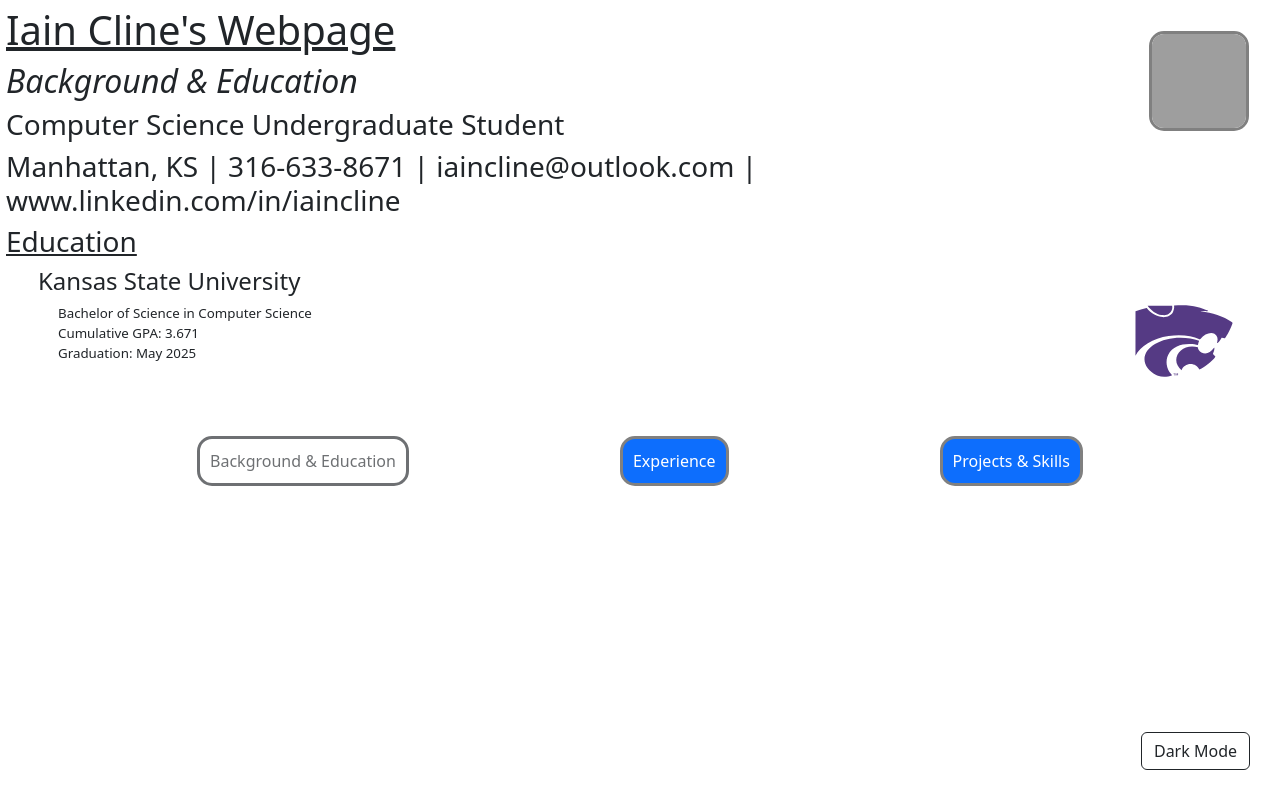
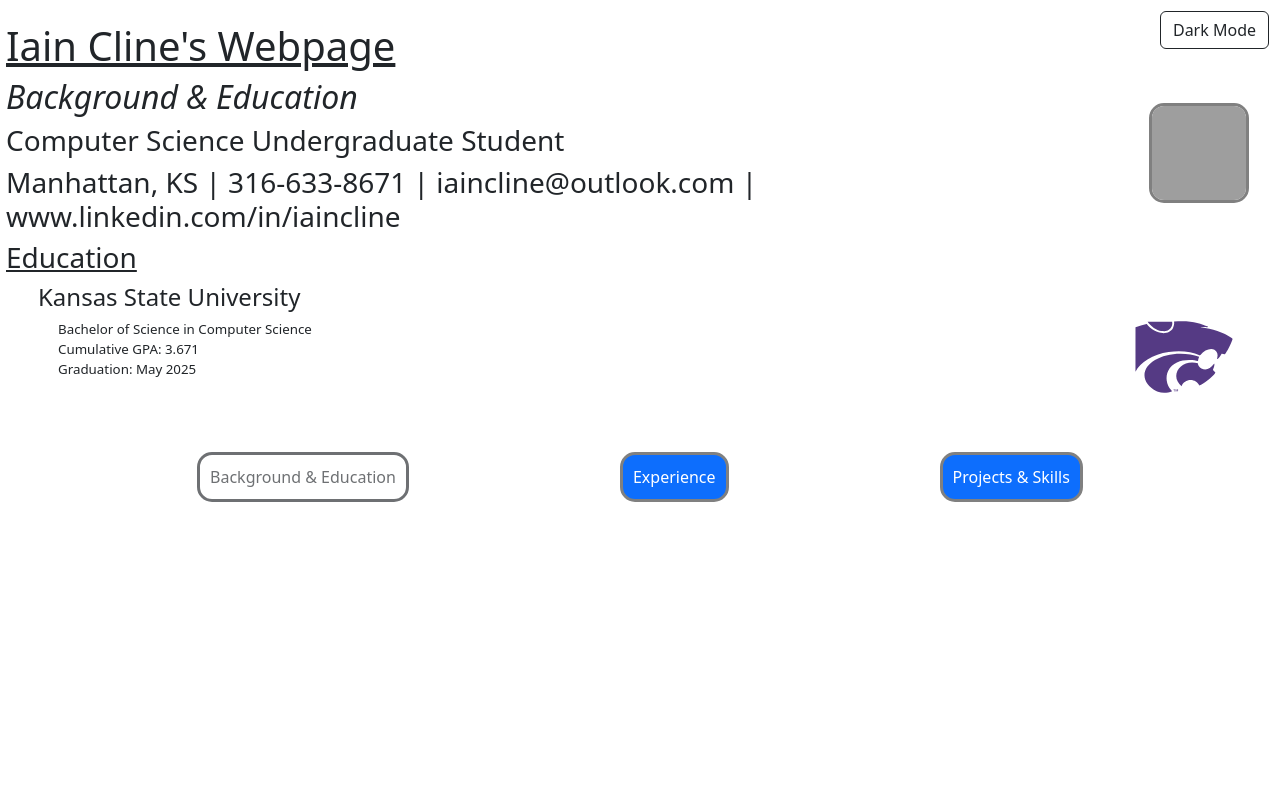
Before and after one commit to Ia-in03/Ia-in03.github.io, a plain HTML site: page index.html in a window 1280 px wide. Drawn offline with nearby package versions, Linux system fonts and the light colour scheme; grey boxes are pictures that could not be loaded.

Commit message:
Changed button position

```diff
--- a/index.html
+++ b/index.html
@@ -9,9 +9,12 @@
 </head>
 <body>
 
+  <button type="button" id="theme-btn" class="btn btn-outline-dark" onclick="toggleLightDark()">Dark Mode</button>
+  <p></p>
+  <p></p>
   <header>
+    <h1>Iain Cline's Webpage</h1>
     <img src="user.png" alt="Iain's profile picture" id="profile-pic">
-    <h1>Iain Cline's Webpage</h1>
   </header>
 
   <main>
@@ -38,7 +41,7 @@
       <a href="projects_skills.html" class="btn btn-primary">Projects & Skills</a>
   </footer>
 
-  <button type="button" id="theme-btn" class="btn btn-outline-dark" onclick="toggleLightDark()">Dark Mode</button>
+
 
   <script src="https://cdn.jsdelivr.net/npm/bootstrap@5.3.3/dist/js/bootstrap.bundle.min.js" integrity="sha384-YvpcrYf0tY3lHB60NNkmXc5s9fDVZLESaAA55NDzOxhy9GkcIdslK1eN7N6jIeHz" crossorigin="anonymous"></script>
   <script src="toggle.js"></script>
--- a/styles.css
+++ b/styles.css
@@ -124,8 +124,7 @@ a {
 }
 
 #theme-btn {
-  margin: 30px;
-  position: fixed;
-  bottom: 0;
-  right: 0;
+  margin: 5px;
+  position: relative;
+  float: right;
 }
```
Also changed, not shown: experience.html (+4 -3 lines), projects_skills.html (+3 -3 lines).
